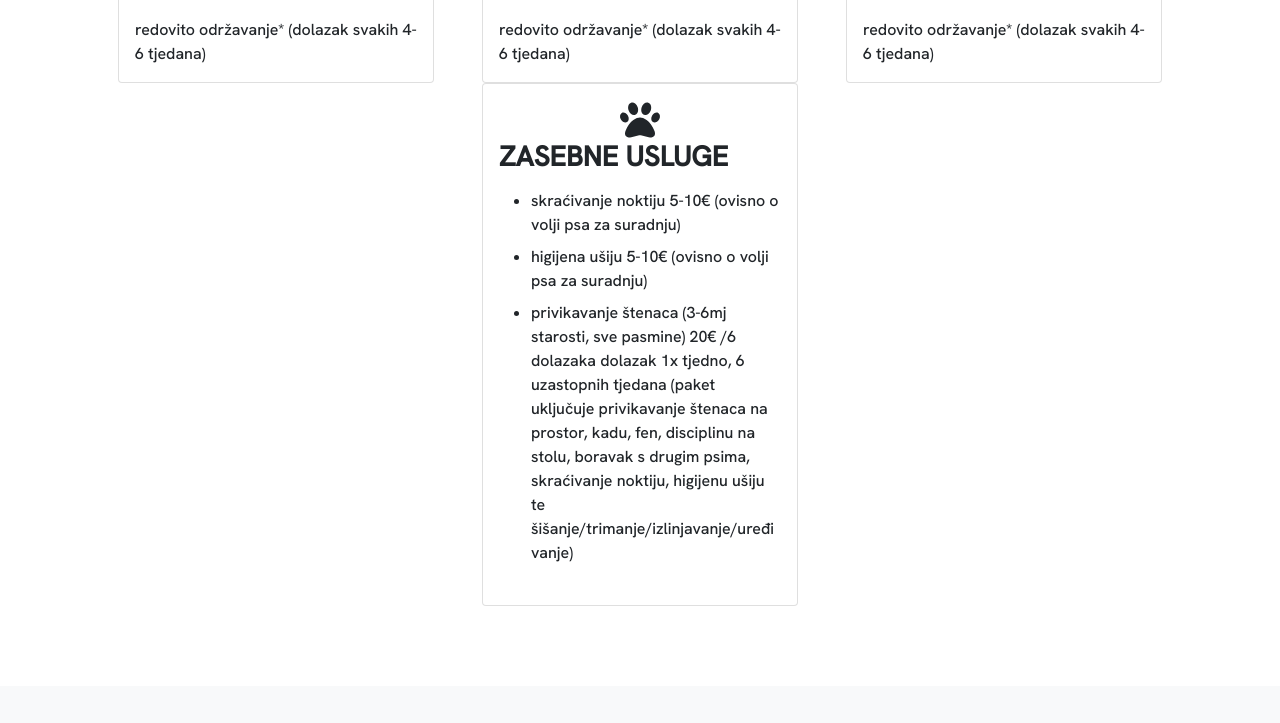
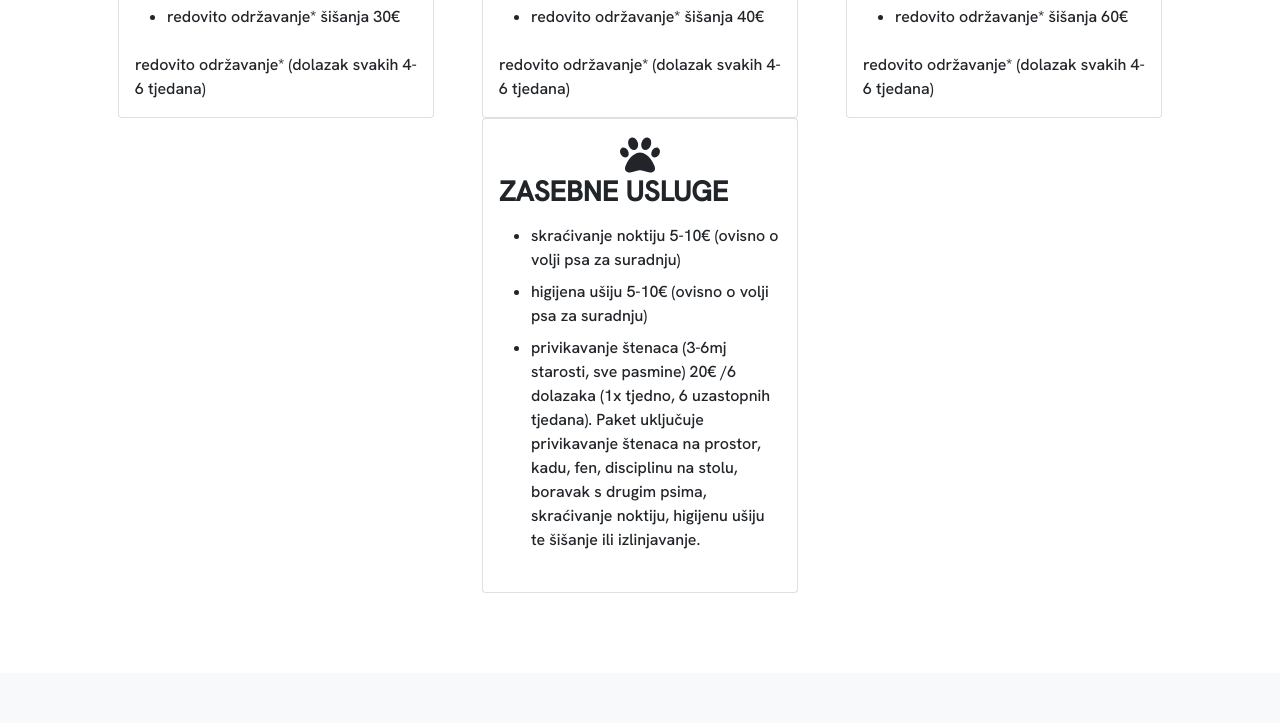
Before and after one commit to cukigrooms/cukigrooms, a plain HTML site: page index.html in a window 1280 px wide. Shown: the part 2734-3457 px from the top of the page. Drawn offline with nearby package versions, Linux system fonts and the light colour scheme; some packages are replaced by stand-ins of ours; a script that the page names is missing.

Commit message:
Update index.html
Text changes

```diff
--- a/index.html
+++ b/index.html
@@ -95,6 +95,7 @@
                 <div class="text-center mb-5">
                     <h2 class="fw-bolder">Cjenik</h2>
                     <p class="lead mb-0">Usluga uključuje: kupanje + šišanje / izlinjavanje / uređivanje + higijena ušiju + skraćivanje noktiju.</p>
+                    <p class="lead mb-2">Cijene su informativnog karaktera. Definicija konačne cijene ovisi o temperamentu psa i stanju dlake.</p>
                     <p class="lead mt-5">
                         <b>
                             Usluge koje se dodatno naplaćuju:
@@ -218,7 +219,7 @@
                                 <ul class="list-styled mb-4">
                                     <li class="mb-2">skraćivanje noktiju 5-10€ (ovisno o volji psa za suradnju)</li>
                                     <li class="mb-2">higijena ušiju 5-10€ (ovisno o volji psa za suradnju)</li>
-                                    <li class="mb-2">privikavanje štenaca (3-6mj starosti, sve pasmine) 20€ /6 dolazaka dolazak 1x tjedno, 6 uzastopnih tjedana (paket uključuje privikavanje štenaca na prostor, kadu, fen, disciplinu na stolu, boravak s drugim psima, skraćivanje noktiju, higijenu ušiju te šišanje/trimanje/izlinjavanje/uređivanje)</li>
+                                    <li class="mb-2">privikavanje štenaca (3-6mj starosti, sve pasmine) 20€ /6 dolazaka (1x tjedno, 6 uzastopnih tjedana). Paket uključuje privikavanje štenaca na prostor, kadu, fen, disciplinu na stolu, boravak s drugim psima, skraćivanje noktiju, higijenu ušiju te šišanje ili izlinjavanje.</li>
                                 </ul>
                             </div>
                         </div>
```
